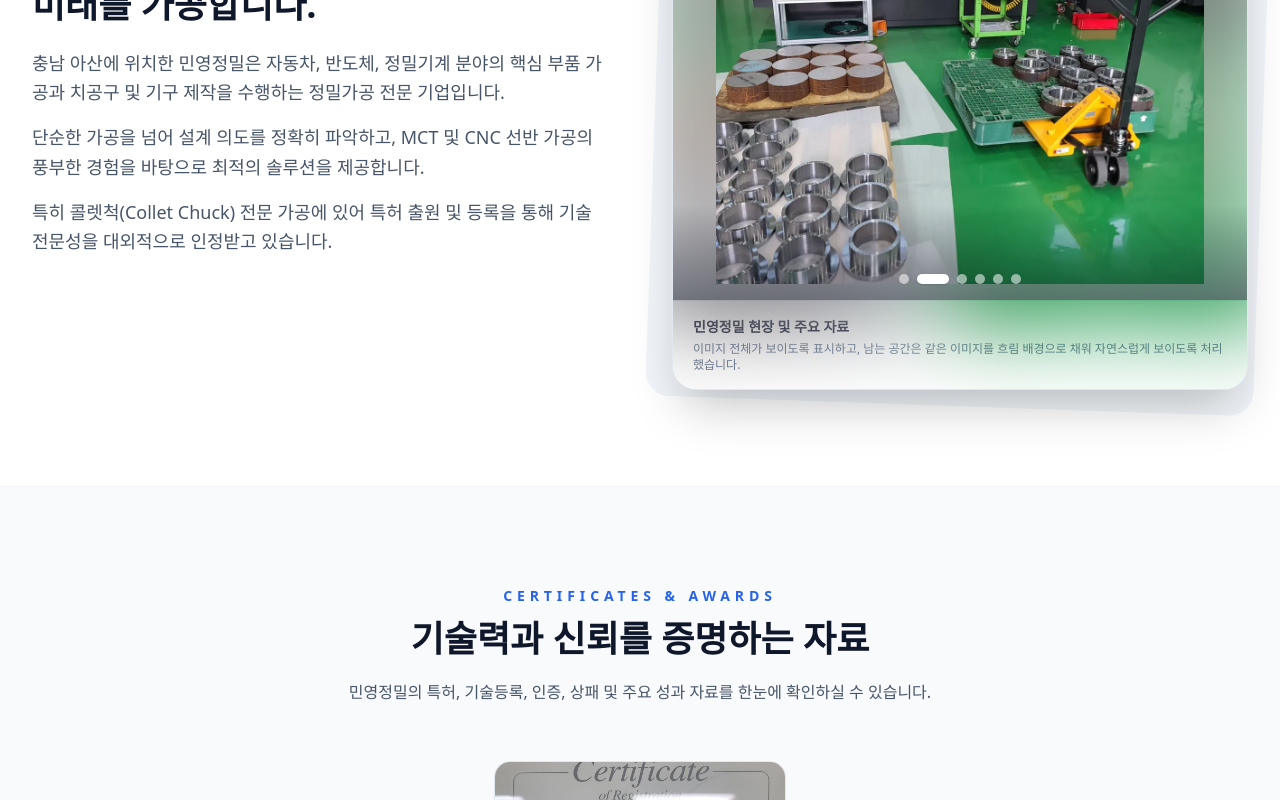
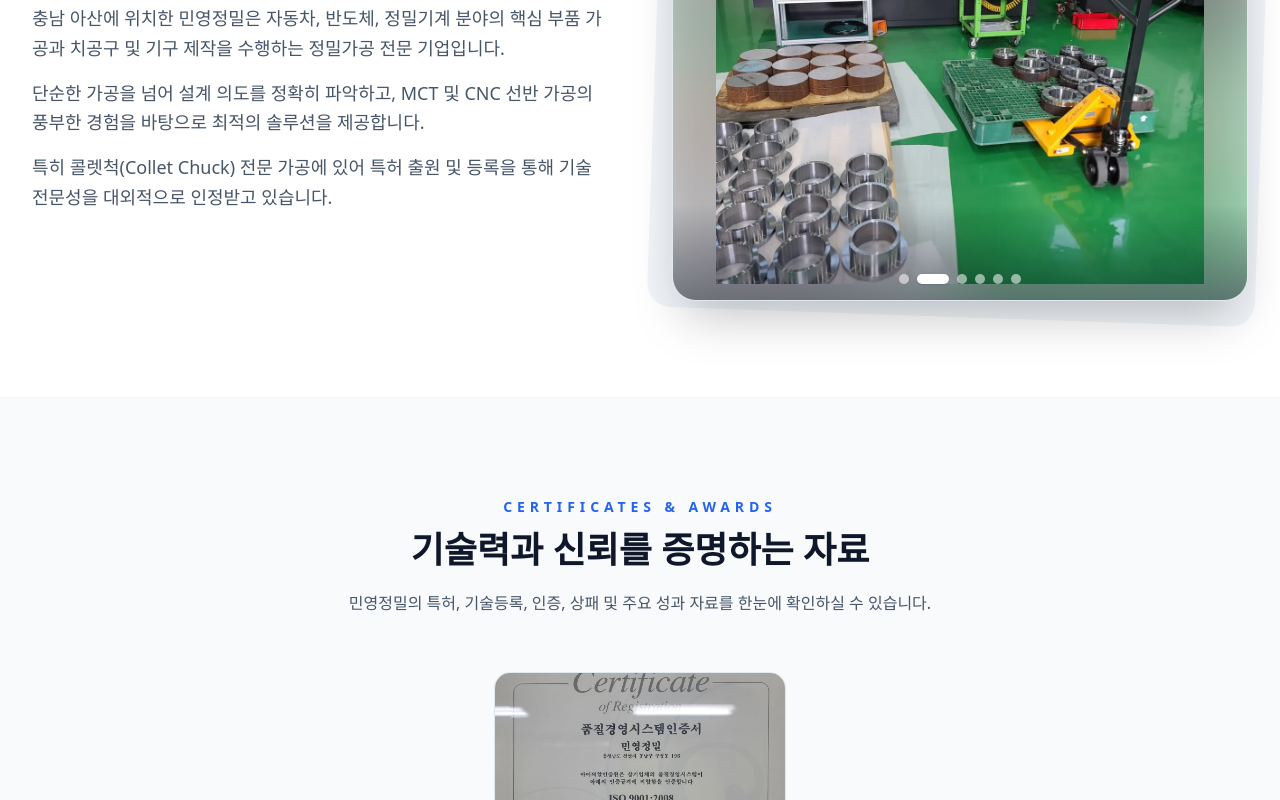
Before and after one commit to noajun1210-hub/min-young-precision, a React (Vite) app: page / in a window 1280 px wide. Shown: the part 1117-1917 px from the top of the page. Built offline with nearby package versions, Linux system fonts and the light colour scheme; the HTML template or start-up script is replaced by a standard one.

Commit message:
Update About.tsx

```diff
--- a/src/components/About.tsx
+++ b/src/components/About.tsx
@@ -22,8 +22,6 @@ export default function About() {
       setCurrentImageIndex(0);
     }
   }, [currentImageIndex, images.length]);
-
-  const currentImage = images[currentImageIndex];
 
   return (
     <section id="about" className="py-24 bg-white">
@@ -101,17 +99,6 @@ export default function About() {
                     </div>
                   )}
                 </div>
-
-                {currentImage && (
-                  <div className="border-t border-slate-200 bg-white px-5 py-4">
-                    <p className="text-sm font-bold text-slate-900">
-                      민영정밀 현장 및 주요 자료
-                    </p>
-                    <p className="mt-1 text-xs text-slate-500">
-                      이미지 전체가 보이도록 표시하고, 남는 공간은 같은 이미지를 흐림 배경으로 채워 자연스럽게 보이도록 처리했습니다.
-                    </p>
-                  </div>
-                )}
               </div>
             ) : (
               <div className="relative bg-brand-dark aspect-video rounded-xl shadow-2xl flex items-center justify-center p-8 overflow-hidden">
```
